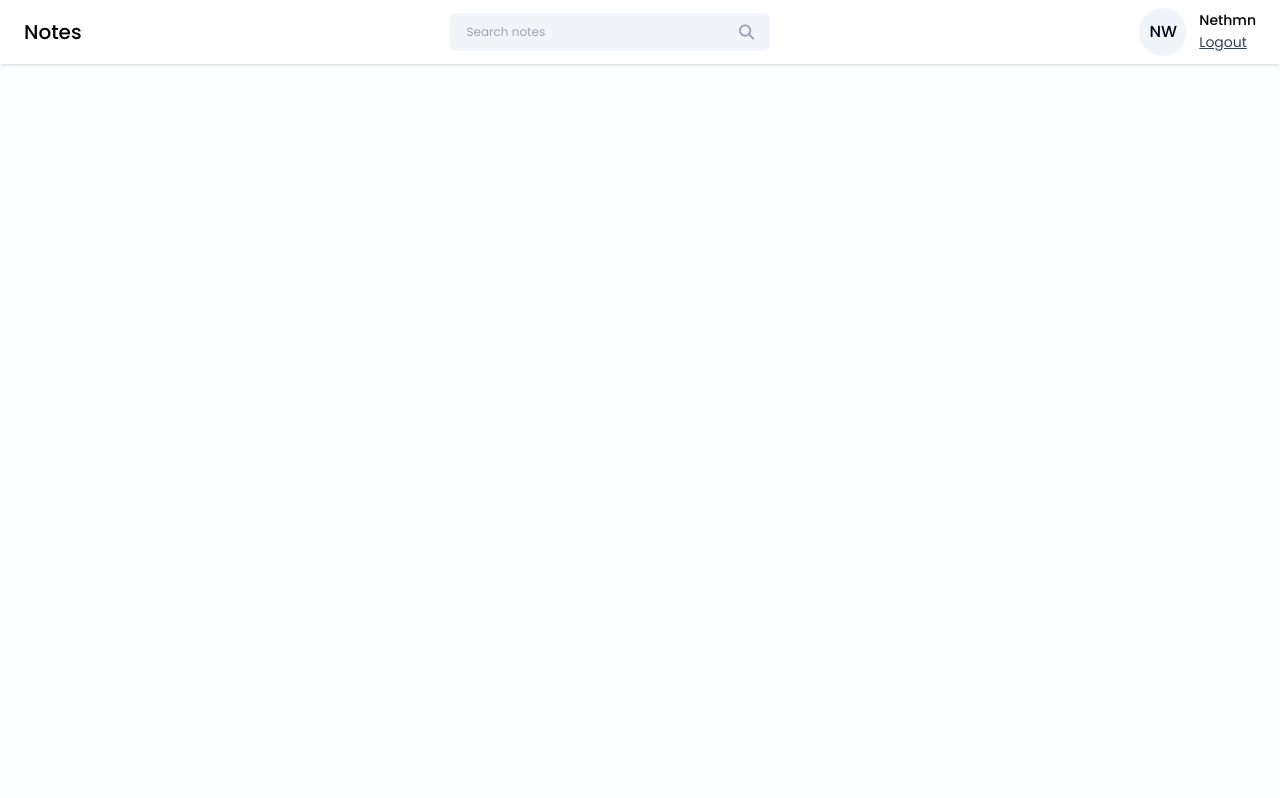
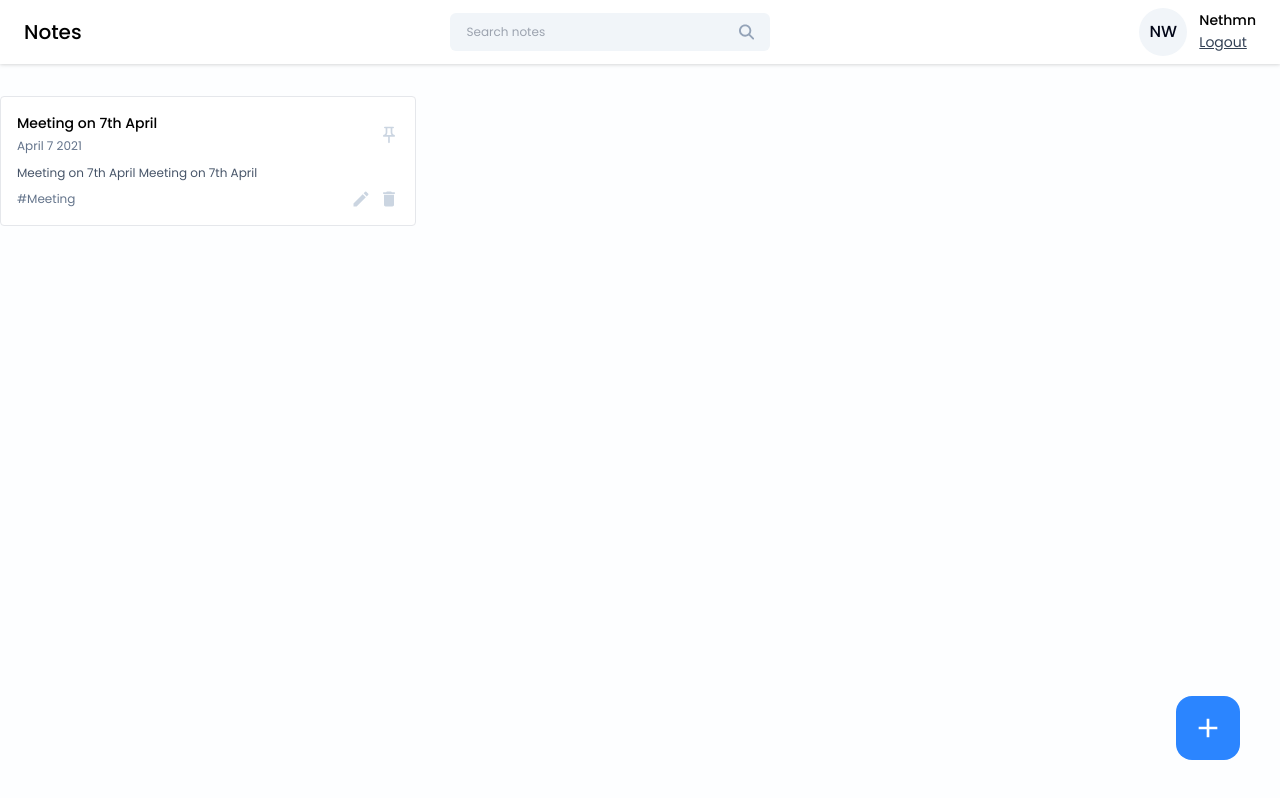
Before and after one commit to nethmina1028/Notes-app, a React (Vite) app in the folder frontend/notes-app/: page /dashboard in a window 1280 px wide. Built offline with nearby package versions, Linux system fonts and the light colour scheme.

Commit message:
Add NoteCards

```diff
--- /dev/null
+++ b/frontend/notes-app/src/components/Cards/NoteCard.jsx
@@ -0,0 +1,48 @@
+import React from 'react'
+import {MdOutlinePushPin} from 'react-icons/md';
+import {MdCreate,MdDelete} from 'react-icons/md';
+
+const NoteCard =({
+     title,
+     date,
+     content,
+     tags,
+     isPinned,
+     onEdit,
+     onDelete,
+     onPinNote,
+}) =>{
+  return (
+    <div className='p-4 transition-all ease-in-out bg-white border rounded hover:shadow-xl'>
+        <div className='flex items-center justify-between'>
+            <div>
+                <h6 className='text-sm font-medium'>{title}</h6>
+                <span className='text-xs text-slate-500'>{date}</span>
+            </div>
+
+            <MdOutlinePushPin className={'icon-btn ${ isPinned ? '} onClick={onPinNote}/>
+        </div>
+
+        <p className='mt-2 text-xs text-slate-600'>{content?.slice(0,60)}</p>
+
+        <div className='flex items-center justify-between mt-2'>
+            <div className='text-xs text-slate-500'>{tags}</div>
+
+            <div className='flex items-center gap-2'>
+                <MdCreate
+                className='icon-btn hover:text-green-600'
+                onClick={onEdit}
+                />
+
+                <MdDelete
+                className='icon-btn hover:text-red-500'
+                onClick={onDelete}
+                />
+
+            </div>
+        </div>
+    </div>
+  );
+};
+
+export default NoteCard
--- a/frontend/notes-app/src/index.css
+++ b/frontend/notes-app/src/index.css
@@ -26,4 +26,8 @@
     @apply w-full p-2 my-1 text-sm text-white rounded bg-primary hover:bg-blue-600;
   }
 
+  .icon-btn{
+    @apply text-xl cursor-pointer text-slate-300 hover:text-primary;
+  }
+
 }
--- a/frontend/notes-app/src/pages/Home/Home.jsx
+++ b/frontend/notes-app/src/pages/Home/Home.jsx
@@ -1,13 +1,37 @@
 import React from 'react'
 import Navbar from '../../components/Navbar/Navbar'
+import NoteCard from '../../components/Cards/NoteCard'
+import {MdAdd} from 'react-icons/md'
 
 
 function Home() {
   return (
-    <div>
+    <>
      <Navbar/>
 
-    </div>
+        <div className='container mx-auto'>
+          <div className='grid grid-cols-3 gap-4 mt-8'>
+          <NoteCard
+             title="Meeting on 7th April"
+             date="April 7 2021"
+             content="Meeting on 7th April Meeting on 7th April "
+             tags="#Meeting"
+             isPinned={true}
+             onEdit={() =>{}}
+             onDelete={() =>{}}
+             onPinNote={() =>{}}
+
+
+          />
+
+           </div>
+
+        </div>
+
+        <button className='absolute flex items-center justify-center w-16 h-16 rounded-2xl bg-primary hover:bg-blue-600 right-10 bottom-10' onClick={() =>{}}>
+          <MdAdd className='text-[32px] text-white' />
+        </button>
+    </>
   )
 }
 
```
